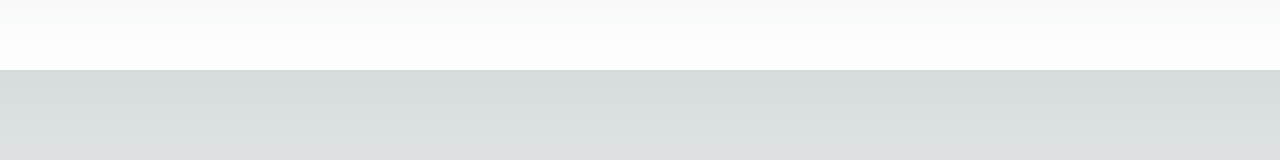
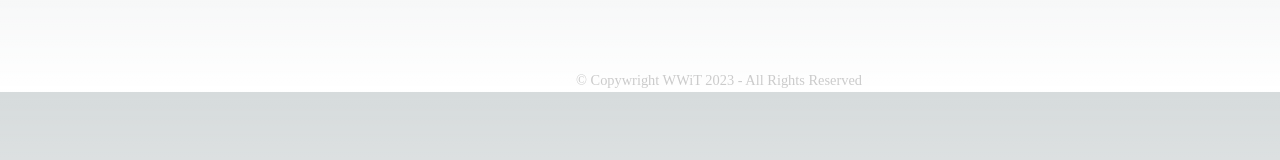
Before and after one commit to waynewa/wwitpages, a Next.js app: page / in a window 1280 px wide. Shown: the part 367-527 px from the top of the page. Built offline with nearby package versions, Linux system fonts and the light colour scheme.

Commit message:
Added Footer To page

```diff
--- a/pages/index.tsx
+++ b/pages/index.tsx
@@ -74,6 +74,12 @@ export default function Home() {
           </div>
         </section>
       </main>
+      <footer>
+        <div className={styles.footer}>
+          <p>© Copywright WWiT {new Date().getFullYear()} - All Rights Reserved</p>
+
+        </div>
+      </footer>
     </>
   );
 }
--- a/styles/Home.module.css
+++ b/styles/Home.module.css
@@ -90,6 +90,15 @@
   font-size: 0.9rem;
   line-height: 1.5;
   width: 20rem;
+}
+.footer p {
+  margin: 0;
+  opacity: 0.2;
+  font-size: 0.9rem;
+  line-height: 1.5;
+  align-items: center;
+  display: flex;
+  margin-left: 45%;
 }
 
 .center {
```
